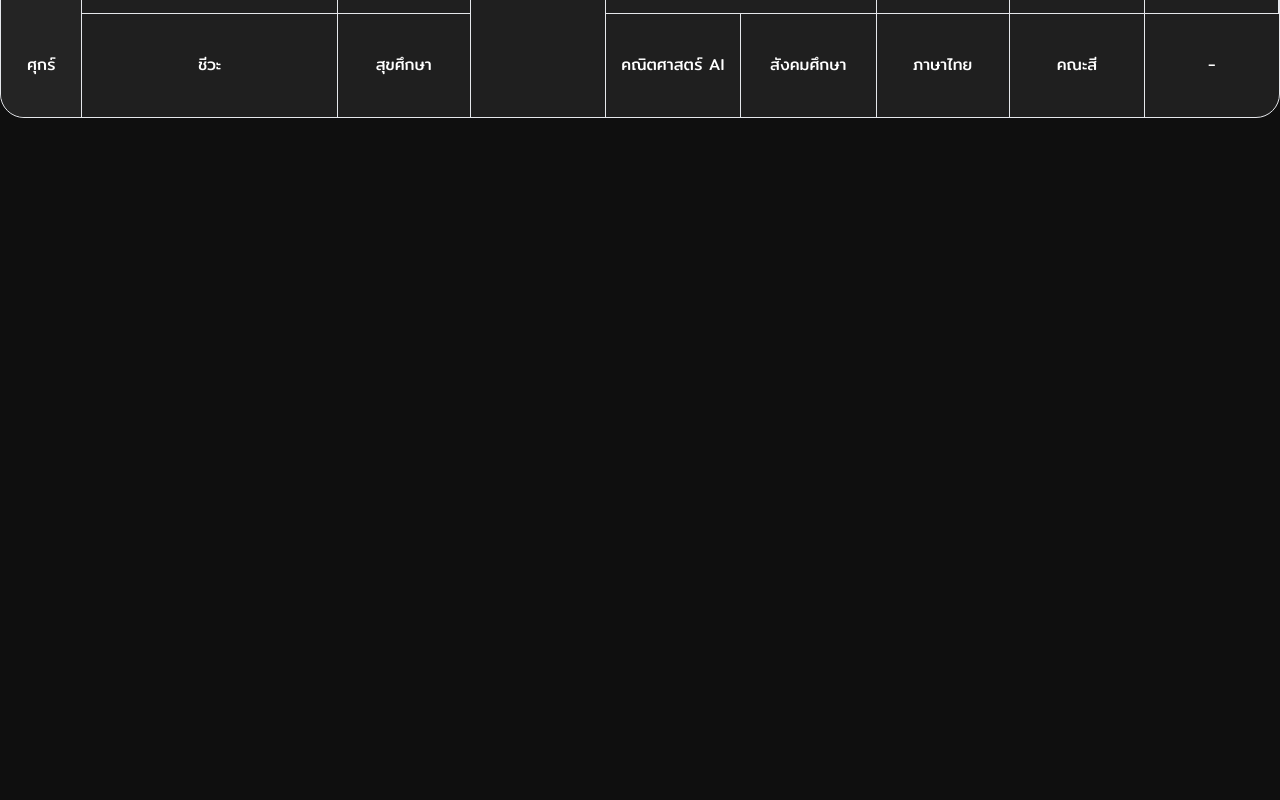
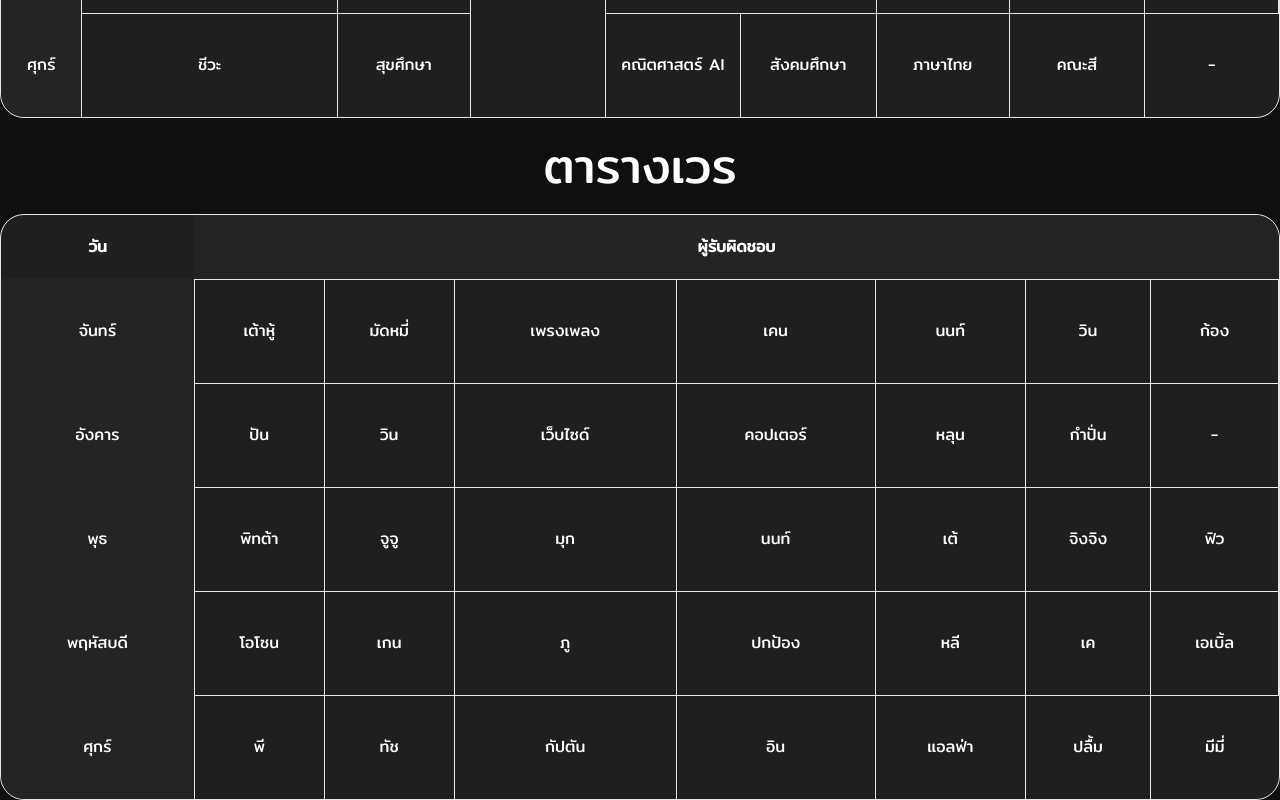
Before and after one commit to KamiK4M1/aigen4, a Next.js app: page / in a window 1280 px wide. Shown: the part 748-1548 px from the top of the page. Before the commit the page ends 866 px from the top, so only its background shows below. Built offline with nearby package versions, Linux system fonts and the light colour scheme.

Commit message:
cleaning

```diff
--- /dev/null
+++ b/src/app/components/cleantable.tsx
@@ -0,0 +1,80 @@
+"use client"
+
+export default function Cleaning_table(){
+    return(
+        <main className=" rounded-3xl bg-[#1f1f1f] border overflow-x-auto mx-auto ">
+            <table className="shadow-2x w-full justify-center py-5 px-5 mx-auto">
+                <thead>
+                    <tr className="">
+                        <th className="py-5 "><p>วัน</p></th>
+                        <th className="duration-300 rounded-tr-3xl  bg-[#242424] hover:bg-[#0e0e0e]" colSpan={7}><p>ผู้รับผิดชอบ</p></th>
+                    </tr>
+                </thead>
+                <tbody className="text-center">
+                    <tr>
+                        <td className="py-10 bg-[#242424]">จันทร์</td>
+                        <td className="border-t border-l duration-300 hover:bg-[#0e0e0e]">เต้าหู้</td>
+                        <td className="border duration-300 hover:bg-[#0e0e0e]">มัดหมี่</td>
+                        <td className="border duration-300 hover:bg-[#0e0e0e]">เพรงเพลง</td>
+                        <td className="border duration-300 hover:bg-[#0e0e0e]">เคน</td>
+                        <td className="border duration-300 hover:bg-[#0e0e0e]">นนท์</td>
+                        <td className="border-t duration-300 hover:bg-[#0e0e0e]">วิน</td>
+                        <td className="border duration-300 hover:bg-[#0e0e0e]">ก้อง</td>
+                    </tr>
+                </tbody>
+                <tbody className="text-center">
+                    <tr className="">
+                        <td className="py-10 bg-[#242424]">อังคาร</td>
+
+                        <td className="border duration-300 hover:bg-[#0e0e0e]">ปัน</td>
+                        <td className="border duration-300 hover:bg-[#0e0e0e]">วิน</td>
+                        <td className="border duration-300 hover:bg-[#0e0e0e]">เว็บไซด์</td>
+                        <td className="border duration-300 hover:bg-[#0e0e0e]">คอปเตอร์</td>
+                        <td className="border duration-300 hover:bg-[#0e0e0e]">หลุน</td>
+                        <td className="border duration-300 hover:bg-[#0e0e0e]">กำปั่น</td>
+                        <td className="border duration-300 hover:bg-[#0e0e0e]">-</td>
+                    </tr>
+                </tbody>
+                <tbody className="text-center">
+                    <tr className="">
+                        <td className="py-10 bg-[#242424]">พุธ</td>
+
+                        <td className="border duration-300 hover:bg-[#0e0e0e]">พิทต้า</td>
+                        <td className="border duration-300 hover:bg-[#0e0e0e]">จูจู</td>
+                        <td className="border duration-300 hover:bg-[#0e0e0e]">มุก</td>
+                        <td className="border duration-300 hover:bg-[#0e0e0e]">นนท์</td>
+                        <td className="border duration-300 hover:bg-[#0e0e0e]">เต้</td>
+                        <td className="border duration-300 hover:bg-[#0e0e0e]">จิงจิง</td>
+                        <td className="border duration-300 hover:bg-[#0e0e0e]">ฟิว</td>
+                    </tr>
+                </tbody>
+                <tbody className="text-center">
+                    <tr className="">
+                        <td className="py-10 bg-[#242424]">พฤหัสบดี</td>
+
+                        <td className="border-l duration-300 hover:bg-[#0e0e0e]">โอโซน</td>
+                        <td className="border duration-300 hover:bg-[#0e0e0e]">เกน</td>
+                        <td className="border-l duration-300 hover:bg-[#0e0e0e]">ภู</td>
+                        <td className="border duration-300 hover:bg-[#0e0e0e]">ปกป้อง</td>
+                        <td className="border duration-300 hover:bg-[#0e0e0e]">หลี</td>
+                        <td className=" border duration-300 hover:bg-[#0e0e0e] ">เค</td>
+                        <td className=" border duration-300 hover:bg-[#0e0e0e] ">เอเบิ้ล</td>
+                    </tr>
+                </tbody>
+                <tbody className="text-center">
+                    <tr className="">
+                        <td className="py-10 rounded-bl-3xl bg-[#242424]">ศุกร์</td>
+
+                        <td className="border-l border-t duration-300 hover:bg-[#0e0e0e]">พี</td>
+                        <td className="border-r border-l duration-300 hover:bg-[#0e0e0e]">ทัช</td>
+                        <td className="border-l border-t duration-300 hover:bg-[#0e0e0e]">กัปตัน</td>
+                        <td className="border-l border-t duration-300 hover:bg-[#0e0e0e]">อิน</td>
+                        <td className="border-l border-t duration-300 hover:bg-[#0e0e0e]">แอลฟ่า</td>
+                        <td className="border-l border-t border-r duration-300 hover:bg-[#0e0e0e]">ปลื้ม</td>
+                        <td className="duration-300 rounded-tr-3xl hover:bg-[#0e0e0e]">มีมี่</td>
+                    </tr>
+                </tbody>
+            </table>
+            </main>
+    )
+}
--- a/src/app/page.tsx
+++ b/src/app/page.tsx
@@ -1,10 +1,13 @@
 import Table from './components/timetable';
+import Cleaning_table from './components/cleantable';
 
 export default function Home() {
   return (
     <main className="container mx-auto justify-center">
         <h1 className='hover:scale-110 flex flex-row justify-center text-5xl p-2 hover:text-[#8f8f8f] duration-200'>ตารางเรียน</h1>
       <Table/>
+      <h1 className='my-4 hover:scale-110 flex flex-row justify-center text-5xl p-2 hover:text-[#8f8f8f] duration-200'>ตารางเวร</h1>
+      <Cleaning_table/>
     </main>
   )
 }
```
